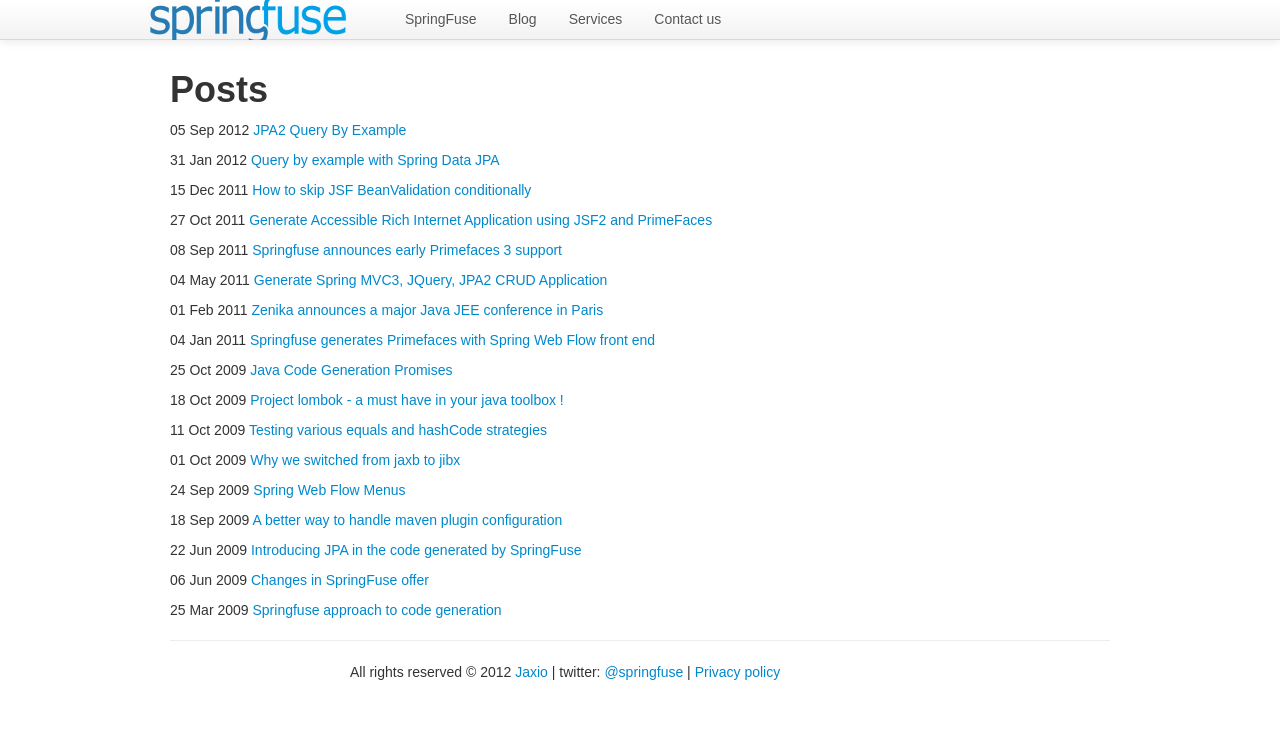
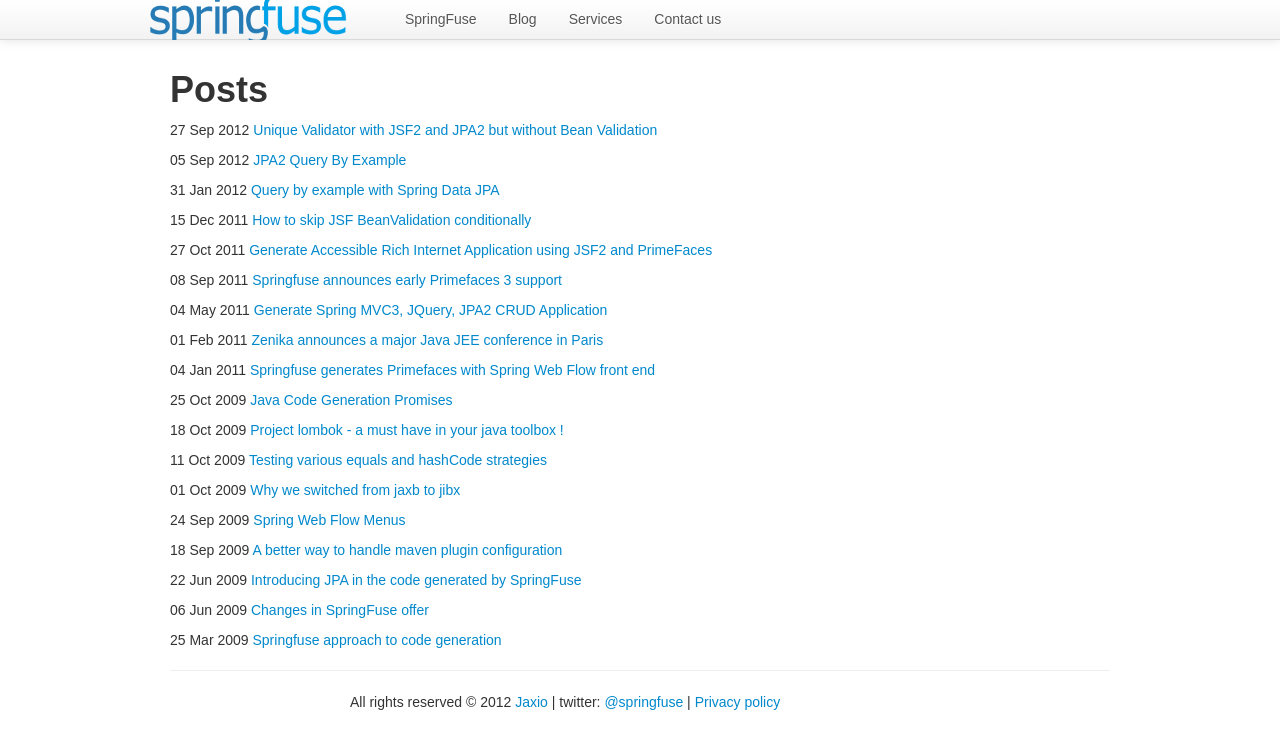
Before and after one commit to springfuse/springfuse.github.com, a Jekyll site: the page built from blog.md, in a window 1280 px wide. Shown: the top 749 px of the page. Built offline with Jekyll 4.4.1, drawn with Linux system fonts in a browser that asks for light colours; Markdown is read by kramdown in place of the engine named in the settings; comment, search, counter and statistics services are not loaded; part of the change alters nothing that is shown.

Commit message:
jpa unique validator

```diff
--- a/_includes/head.html
+++ b/_includes/head.html
@@ -22,8 +22,8 @@
 		background-position: center;
 	}
 	.hero-unit {
-		/* http://westciv.com/tools/gradients/index.html */
-  		background: -webkit-gradient(linear, 0% 0%, 0% 100%, from(#90D6F0), to(#4D9CEB), color-stop(.8,#FAFAFA));
+		/* http://westciv.com/tools/gradients/index.html
+  		background: -webkit-gradient(linear, 0% 0%, 0% 100%, from(#90D6F0), to(#4D9CEB), color-stop(.8,#FAFAFA));  */
   	}
 
   	.brand {
@@ -32,6 +32,10 @@
   		width: 200px;
 	}
 
+	.carousel-caption {
+  		background: black;
+  		color: green;
+  	}
     </style>
 
     <!-- Le HTML5 shim, for IE6-8 support of HTML5 elements -->
--- /dev/null
+++ b/_posts/2012-09-27-jsf2-jpa2-unique-validator.md
@@ -0,0 +1,190 @@
+---
+layout: english
+title: Unique Validator with JSF2 and JPA2 but without Bean Validation
+comments: true
+---
+## Unique Validator with JSF2 and JPA2 but without Bean Validation
+
+Such a classic! One of your form's fields must be unique in the database.
+
+As we use JPA2 and bean validation, our fist thought was let's use bean validation.
+But soon, we realized this is not as easy as it should be:
+
+* Bean Validation, does not provide any unique validator for JPA (ok I am a bit exigent)
+* from the validator implementation you don't have access to the entity name
+* you cannot inject beans within Bean Validation validator implementation. For instance, you cannot inject the entityManager.
+
+Hopefully, your devoted team has found a solution and is sharing it here with you (and in the projects generated by springfuse)
+
+Instead of annotating an entity property, we leverage the `<f:validateBean>` tag directly in the view.
+
+__Here is an usage example:__
+
+{% highlight html %}
+
+<app:input id="username" value="#{account.username}" size="100" label="${msg.account_username}" required="true">
+	<f:validateBean binding="#{jpaUniqueValidator}" entity="${account}" property="username" />
+</app:input>
+
+{% endhighlight %}
+
+When an already existing username is entered, the validator fails and a nice error message is displayed.
+
+<img border="1" src="/images/blog/2012-09-27/jpa-unique-validator.png"/>
+
+### Source code
+
+Here is the `jpaUniqueValidator` component source code:
+
+{% highlight java %}
+@FacesValidator(value = "jpaUniqueValidator")
+@Component
+@Scope(BeanDefinition.SCOPE_PROTOTYPE)
+public class JpaUniqueValidator implements Validator {
+
+    @Inject
+    private JpaUniqueSupport jpaUniqueSupport;
+    @Inject
+    private ResourcesUtil resourcesUtil;
+
+    @Override
+    public void validate(FacesContext context, UIComponent component, Object value) throws ValidatorException {
+        if (entity == null && isBlank(property)) {
+            return;
+        }
+
+        if (entity == null) {
+            throw new IllegalStateException("Missing 'entity' attribute");
+        }
+
+        if (property == null) {
+            throw new IllegalStateException("Missing 'property' attribute");
+        }
+
+        if (!jpaUniqueSupport.isUnique(entity, property, value)) {
+            FacesMessage fm = new FacesMessage(resourcesUtil.getProperty(entity.getClass().getSimpleName().toLowerCase() + "_" + property + "_already_exists"));
+            fm.setSeverity(SEVERITY_ERROR);
+            throw new ValidatorException(fm);
+        }
+    }
+
+    private Identifiable<?> entity;
+    private String property;
+
+    public void setEntity(Identifiable<?> entity) {
+        this.entity = entity;
+    }
+
+    public Identifiable<?> getEntity() {
+        return entity;
+    }
+
+    public void setProperty(String property) {
+        this.property = property;
+    }
+
+    public String getProperty() {
+        return property;
+    }
+}
+
+{% endhighlight %}
+
+It invokes the `jpaUniqueSupport.isUnique(entity, property, value)` method which is listed below:
+
+{% highlight java %}
+
+@Named
+@Singleton
+public class JpaUniqueSupport {
+    @PersistenceContext
+    private EntityManager entityManager;
+
+    public boolean isUnique(Identifiable<?> entity, String propertyName, Object propertyValue) {
+        if (entity == null || propertyValue == null) {
+            return true;
+        }
+        checkJpaEntityPresence(entity);
+        return !existsInDatabase(getEntityName(entity), entity, propertyName, propertyValue);
+    }
+
+    private boolean existsInDatabase(String entityName, Identifiable<?> entity, String propertyName, Object propertyValue) {
+        if (entity.isIdSet()) {
+            return existsInDatabaseOnOtherObjects(entityName, entity, propertyName, propertyValue);
+        } else {
+            return existsInDatabaseOnAllObjects(entityName, entity, propertyName, propertyValue);
+        }
+    }
+
+    private boolean existsInDatabaseOnAllObjects(String entityName, Identifiable<?> entity, String propertyName, Object propertyValue) {
+        return entityManager //
+                .createQuery( //
+                        format("select count(c) from %s c where %s = :propertyValue", entityName, propertyName), Long.class) //
+                .setParameter("propertyValue", propertyValue) //
+                .getSingleResult() > 0;
+    }
+
+    private boolean existsInDatabaseOnOtherObjects(String entityName, Identifiable<?> entity, String propertyName, Object propertyValue) {
+        return entityManager //
+                .createQuery( //
+                        format("select count(c) from %s c where %s = :propertyValue and %s != :id", //
+                                entityName, propertyName, getPkAttributeName(entity.getClass())), Long.class) //
+                .setParameter("propertyValue", propertyValue) //
+                .setParameter("id", entity.getId()) //
+                .getSingleResult() > 0;
+    }
+
+    private void checkJpaEntityPresence(Identifiable<?> value) {
+        Entity entity = findAnnotation(value.getClass(), Entity.class);
+        if (entity == null) {
+            throw new IllegalStateException(value.getClass().getSimpleName() + " is not a JPA entity");
+        }
+    }
+
+    private String getEntityName(Identifiable<?> value) {
+        Entity entity = findAnnotation(value.getClass(), Entity.class);
+        if (isBlank(entity.name())) {
+            return value.getClass().getSimpleName();
+        }
+        return entity.name();
+    }
+
+    private String getPkAttributeName(Class<?> clazz) {
+        String pkAttributeName = getPkAttributeName(clazz, Id.class);
+        return pkAttributeName != null ? pkAttributeName : getPkAttributeName(EmbeddedId.class);
+    }
+
+    @SuppressWarnings( { "rawtypes", "unchecked" })
+    private String getPkAttributeName(Class<?> clazz, Class annotation) {
+        for (Method m : clazz.getMethods()) {
+            if (findAnnotation(m, annotation) != null) {
+                return methodToProperty(m);
+            }
+        }
+        for (Field f : clazz.getFields()) {
+            if (f.getAnnotation(annotation) != null) {
+                return f.getName();
+            }
+        }
+        return null;
+    }
+
+    private String methodToProperty(Method m) {
+        String value = m.getName();
+        if (value.startsWith("get")) {
+            int length = "get".length();
+            return value.substring(length, length + 1).toLowerCase() + value.substring(length + 1);
+        } else if (value.startsWith("is")) {
+            int length = "is".length();
+            return value.substring(length, length + 1).toLowerCase() + value.substring(length + 1);
+        } else {
+            return value;
+        }
+    }
+}
+{% endhighlight %}
+
+
+Enjoy!
+
+The SpringFuse/Jaxio team.
```
Also changed, not shown: images/blog/2012-09-27/jpa-unique-validator.png (added).
